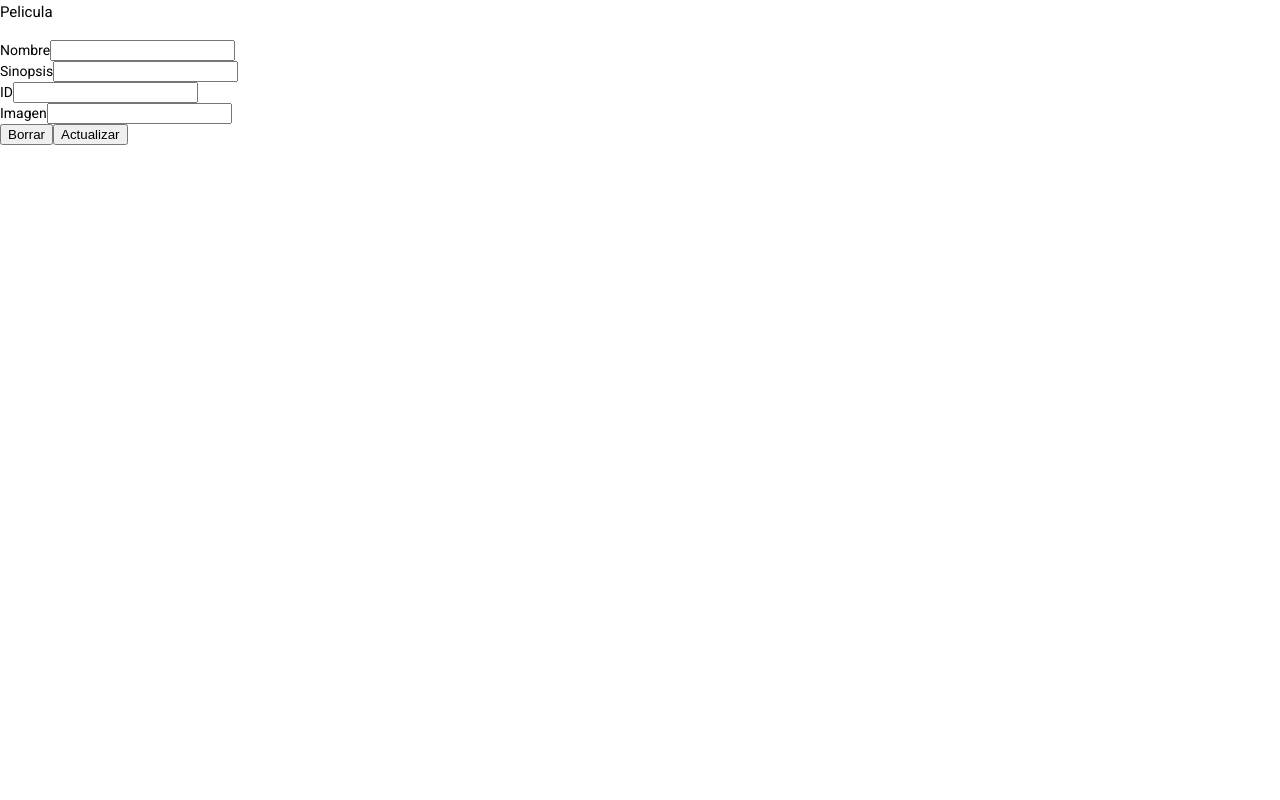
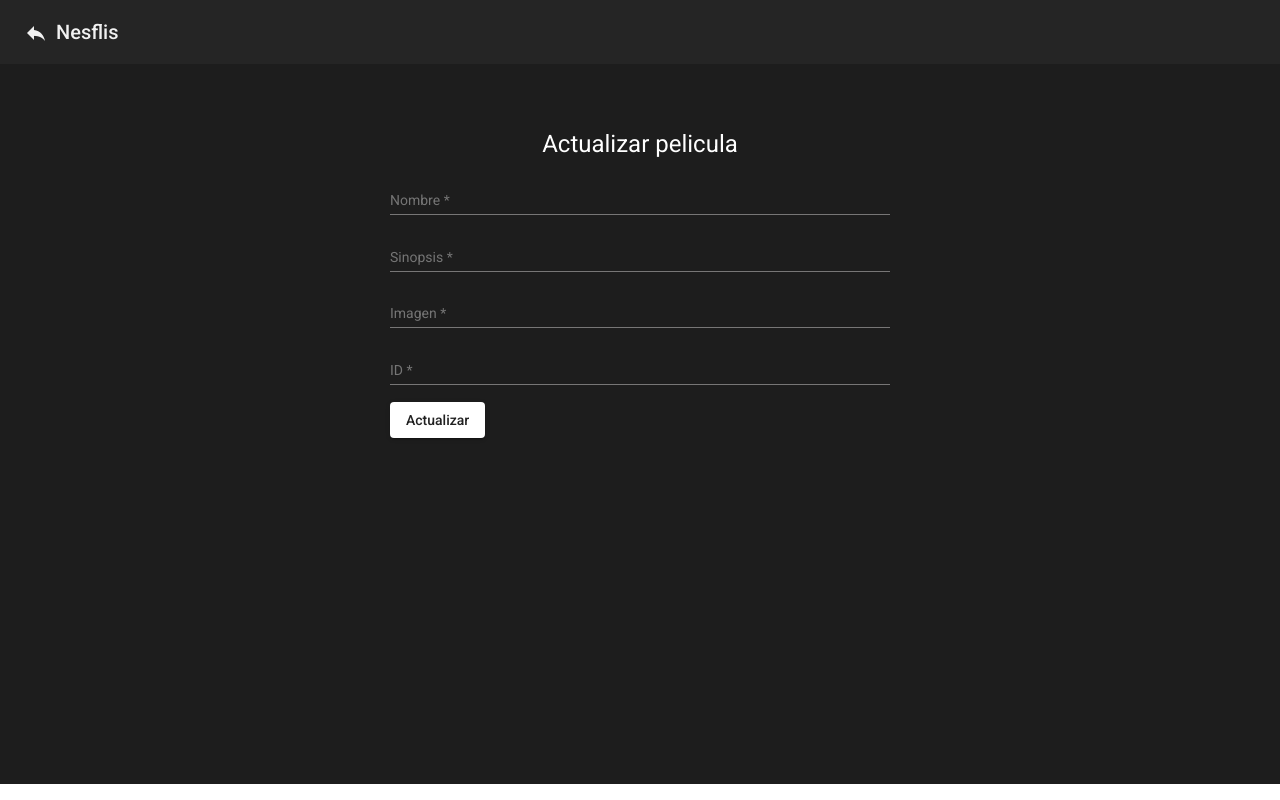
Before and after one commit to itzel1604/proyecto-SO, an Angular app: page /peli-detail/1 in a window 1280 px wide. Built offline with nearby package versions, Linux system fonts and the light colour scheme; no server answers.

Commit message:
App lista

```diff
--- a/src/app/add-peli/add-peli.component.css
+++ b/src/app/add-peli/add-peli.component.css
@@ -1,6 +1,11 @@
 mat-toolbar{
     background-color: #252525;
 }
+
+#titulo{
+    color: rgb(241, 241, 241);
+}
+
 
 .mat-icon{
     color: rgb(241, 241, 241);
--- a/src/app/add-peli/add-peli.component.html
+++ b/src/app/add-peli/add-peli.component.html
@@ -15,7 +15,7 @@
 
   <span class="example-spacer"></span>
 
-  <span>Nesflis</span>
+  <span id="titulo">Nesflis</span>
 
   <!-- <button mat-icon-button class="example-icon favorite-icon" aria-label="Example icon-button with heart icon">
     <mat-icon>favorite</mat-icon>
--- a/src/app/inicio/inicio.component.css
+++ b/src/app/inicio/inicio.component.css
@@ -1,6 +1,11 @@
 mat-toolbar{
     background-color: #252525;
 }
+
+#titulo{
+    color: rgb(241, 241, 241);
+}
+
 
 .body{
     background-color: #1d1d1d;
--- a/src/app/inicio/inicio.component.html
+++ b/src/app/inicio/inicio.component.html
@@ -22,7 +22,7 @@
 
     <span class="example-spacer"></span>
 
-    <span>Nesflis</span>
+    <span id="titulo">Nesflis</span>
 
     <!-- <button mat-icon-button class="example-icon favorite-icon" aria-label="Example icon-button with heart icon">
       <mat-icon>favorite</mat-icon>
@@ -61,6 +61,7 @@
                         class="button"
                         mat-icon-button="mat-icon-button"
                         matTooltip="Editar"
+                        [routerLink]="['/peli-detail', pelicula.id]"
                         aria-label="Button that displays a tooltip when focused or hovered over"
                     >
                         <mat-icon>edit</mat-icon>
--- a/src/app/peli-detail/peli-detail.component.css
+++ b/src/app/peli-detail/peli-detail.component.css
@@ -0,0 +1,68 @@
+mat-toolbar{
+    background-color: #252525;
+}
+
+#titulo{
+    color: rgb(241, 241, 241);
+}
+
+.mat-icon{
+    color: rgb(241, 241, 241);
+}
+
+.fondo{
+    background-color: #1d1d1d;
+    height: 90vh;
+}
+
+.form {
+    min-width: 150px;
+  max-width: 500px;
+  width: 100%;
+}
+
+.input{
+    width: 100%;
+}
+
+.contenedor{
+display: flex;
+align-items: center;
+justify-content: center;
+}
+
+.fomulario{
+    padding-top: 5%;
+}
+
+.fomulario h1{
+    text-align: center;
+    color: rgb(255, 255, 255);
+}
+
+::ng-deep.mat-form-field-underline {
+    /*change color of underline*/
+    background-color: rgb(119, 118, 118) !important;
+  }
+
+  ::ng-deep.mat-form-field-ripple {
+    /*change color of underline when focused*/
+    background-color: rgb(255, 255, 255) !important;;
+   }
+
+   ::ng-deep .mat-focused .mat-form-field-label {
+    /*change color of label*/
+    color: rgb(255, 255, 255) !important;
+   }
+
+   ::ng-deep .mat-form-field-empty.mat-form-field-label {
+    color: rgb(117, 117, 117);
+}
+
+input.mat-input-element {
+    color: rgb(255, 255, 255);
+}
+
+.ver{
+    margin-left: 30%;
+}
--- a/src/app/peli-detail/peli-detail.component.html
+++ b/src/app/peli-detail/peli-detail.component.html
@@ -1,4 +1,21 @@
-<div>
+<mat-toolbar>
+  <button
+    class="button"
+    mat-icon-button="mat-icon-button"
+    matTooltipClass="primary-tooltip"
+    aria-label="Example icon-button with a heart icon"
+    routerLink="/inicio"
+  >
+    <mat-icon>reply</mat-icon>
+  </button>
+
+  <span class="example-spacer"></span>
+
+  <span id="titulo">Nesflis</span>
+
+</mat-toolbar>
+
+<!-- <div>
     <div *ngIf="currentPeli" class="edit-form">
       <h4>Pelicula</h4>
       <form>
@@ -60,4 +77,93 @@
       <p>{{ message }}</p>
     </div>
 
+  </div> -->
+
+  <div class="fondo">
+    <div class="contenedor">
+      <div class="fomulario">
+
+        <form
+          class="form"
+          #formulario="ngForm"
+        >
+        <h1>Actualizar pelicula</h1>
+          <mat-form-field class="input">
+            <mat-label>Nombre</mat-label>
+
+            <input
+              matNativeControl="matNativeControl"
+              type="text"
+              matInput="matInput"
+              required="required"
+              [(ngModel)]="currentPeli.name"
+              name="title"
+            >
+          </mat-form-field>
+
+          <mat-form-field class="input">
+            <mat-label>Sinopsis</mat-label>
+
+            <input
+              matNativeControl="matNativeControl"
+              matInput="matInput"
+              type="text"
+              required="required"
+              [(ngModel)]="currentPeli.sinopsis"
+              name="sinopsis"
+            >
+          </mat-form-field>
+
+          <mat-form-field class="input">
+            <mat-label>Imagen</mat-label>
+
+            <input
+              matNativeControl="matNativeControl"
+              matInput="matInput"
+              type="text"
+              required="required"
+              [(ngModel)]="currentPeli.img"
+              name="img"
+            >
+          </mat-form-field>
+
+          <mat-form-field class="input">
+            <mat-label>ID</mat-label>
+
+            <input
+              matNativeControl="matNativeControl"
+              matInput="matInput"
+              type="number"
+              required="required"
+              [(ngModel)]="currentPeli.id"
+              name="id"
+            >
+          </mat-form-field>
+
+        <button
+           mat-raised-button="mat-raised-button"
+           (click)="updatePeli()"
+          >
+        Actualizar
+        </button>
+        <!-- <button
+           mat-raised-button="mat-raised-button"
+           (click)="deletePeli()"
+          >
+        Borrar
+        </button> -->
+        </form>
+
+        <!-- <div *ngIf="submitted">
+          <h1>Registro exitoso!</h1>
+          <button
+          class="ver"
+           mat-raised-button="mat-raised-button"
+           routerLink="/inicio"
+          >
+        Ver
+        </button>
+        </div> -->
+      </div>
+    </div>
   </div>
--- a/src/app/peli-detail/peli-detail.component.ts
+++ b/src/app/peli-detail/peli-detail.component.ts
@@ -2,6 +2,8 @@ import { Component, OnInit } from '@angular/core';
 import { ActivatedRoute, Router } from '@angular/router';
 import { PeliService } from '../services/peli.service';
 import { Peli } from '../models/peli';
+import { MatSnackBar } from '@angular/material/snack-bar';
+import { HttpClient } from '@angular/common/http';
 
 @Component({
   selector: 'app-peli-detail',
@@ -21,7 +23,9 @@ export class PeliDetailComponent implements OnInit {
   constructor(
     private peliService: PeliService,
     private route: ActivatedRoute,
-    private router: Router
+    private router: Router,
+    private snackBar: MatSnackBar,
+    private http: HttpClient
   ) { }
 
   ngOnInit(): void {
@@ -47,7 +51,7 @@ export class PeliDetailComponent implements OnInit {
       .subscribe(
         response => {
           console.log(response);
-          this.message = 'La pelicula fue Actualizada correctamente!';
+          this.openSnackBar();
         },
         error => {
           console.log(error);
@@ -65,4 +69,11 @@ export class PeliDetailComponent implements OnInit {
           console.log(error);
         });
   }
+
+  openSnackBar(): void {
+    this.snackBar.open('Registro atualizado', 'Vuelve al inicio', {
+      duration: 4000,
+      panelClass: 'notif-success',
+    });
+  }
 }
--- a/src/app/services/peli.service.ts
+++ b/src/app/services/peli.service.ts
@@ -30,5 +30,4 @@ export class PeliService {
     return this.http.delete(`${environment.URLAPI}/${id}`);
   }
 
-
 }
```
